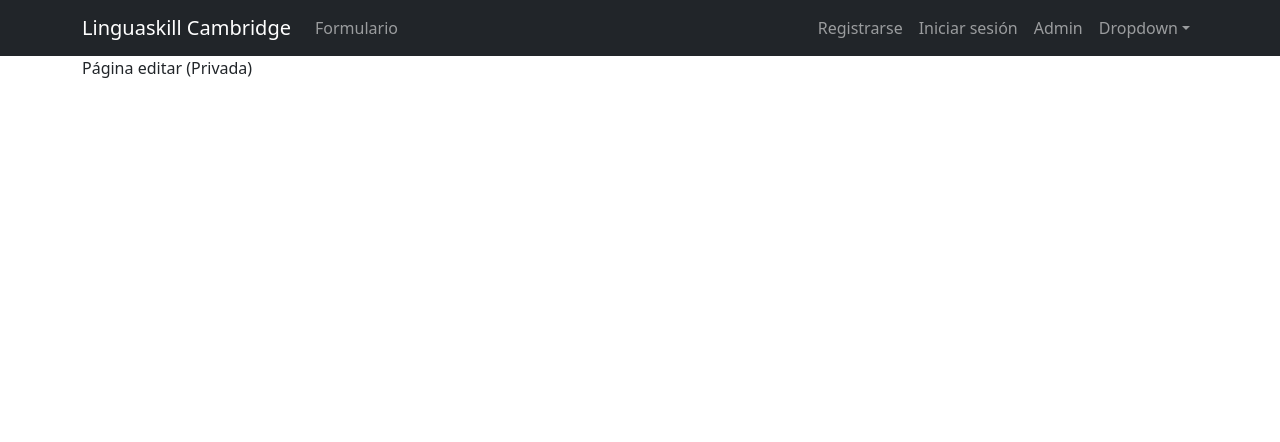
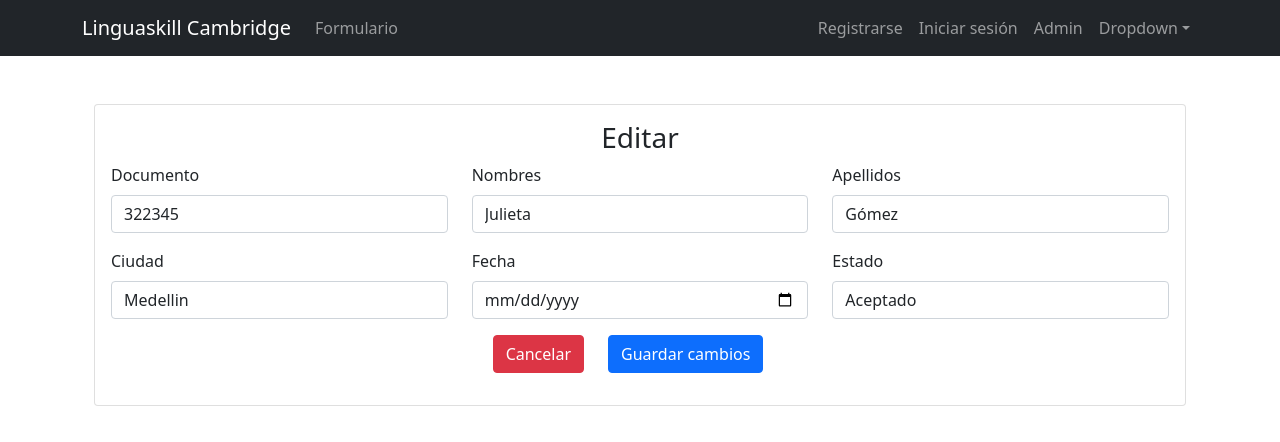
Before and after one commit to jhony2070298/Fronten_React, a React (Create React App) app: page /editar in a window 1280 px wide. Shown: the top 442 px of the page. Built offline with nearby package versions, Linux system fonts and the light colour scheme.

Commit message:
Se adiciona página editar

```diff
--- /dev/null
+++ b/src/components/EditarForm.js
@@ -0,0 +1,83 @@
+import React from 'react'
+import { Button, Col, Form, Row } from 'react-bootstrap'
+import { Administrador } from '../pages/Administrador'
+
+function EditarForm() {
+    return (
+        <Form>
+            <Row>
+                <Col>
+                    <Form.Group className="mb-3" controlId="documento">
+                        <Form.Label>Documento</Form.Label>
+                        <Form.Control
+                        type="text"
+                        value="322345">
+                        </Form.Control>
+                    </Form.Group>
+                </Col>
+                <Col>
+                    <Form.Group className="mb-3" controlId="nombres">
+                        <Form.Label>Nombres</Form.Label>
+                        <Form.Control
+                        type="text"
+                        value="Julieta">
+                        </Form.Control>
+                    </Form.Group>
+                </Col>
+                <Col>
+                    <Form.Group className="mb-3" controlId="apellidos">
+                        <Form.Label>Apellidos</Form.Label>
+                        <Form.Control
+                        type="text"
+                        value="Gómez">
+                        </Form.Control>
+                    </Form.Group>
+                </Col>
+            </Row>
+            <Row>
+                <Col>
+                    <Form.Group className="mb-3" controlId="ciudad">
+                        <Form.Label>Ciudad</Form.Label>
+                        <Form.Control
+                        type="text"
+                        value="Medellin">
+                        </Form.Control>
+                    </Form.Group>
+                </Col>
+                <Col>
+                    <Form.Group className="mb-3" controlId="fecha">
+                        <Form.Label>Fecha</Form.Label>
+                        <Form.Control
+                        type="date"
+                        value="12/10/2021">
+                        </Form.Control>
+                    </Form.Group>
+                </Col>
+                <Col>
+                    <Form.Group className="mb-3" controlId="estado">
+                        <Form.Label>Estado</Form.Label>
+                        <Form.Control  as="select">
+                            <option value="1">Aceptado</option>
+                            <option value="2">Rechazado</option>
+                            <option value="3">Pendiente</option>
+                        </Form.Control>
+                    </Form.Group>
+                </Col>
+                <Row className="mb-3 justify-content-center">
+                    <Col xs="auto">
+                        <Button variant="danger" type="submit" onClick={Administrador}>
+                        Cancelar
+                        </Button>
+                    </Col>
+                    <Col xs="auto">
+                        <Button  variant="primary" type="submit">
+                        Guardar cambios
+                        </Button>
+                    </Col>
+                </Row>
+            </Row>
+        </Form>
+    )
+}
+
+export {EditarForm}
--- a/src/pages/editar.js
+++ b/src/pages/editar.js
@@ -1,10 +1,21 @@
 import React from 'react'
+import { Card, Col, Container, Row } from 'react-bootstrap'
+import { EditarForm } from '../components/EditarForm'
 
 function Editar() {
     return (
-        <div>
-            Página editar (Privada)
-        </div>
+        <Container className="mt-5">
+        <Row>
+            <Col>
+                <Card body>
+                    <h3 className="text-center">Editar</h3>
+                    <div>
+                    <EditarForm/>
+                    </div>
+                </Card>
+            </Col>
+        </Row>
+    </Container>
     )
 }
 
```
